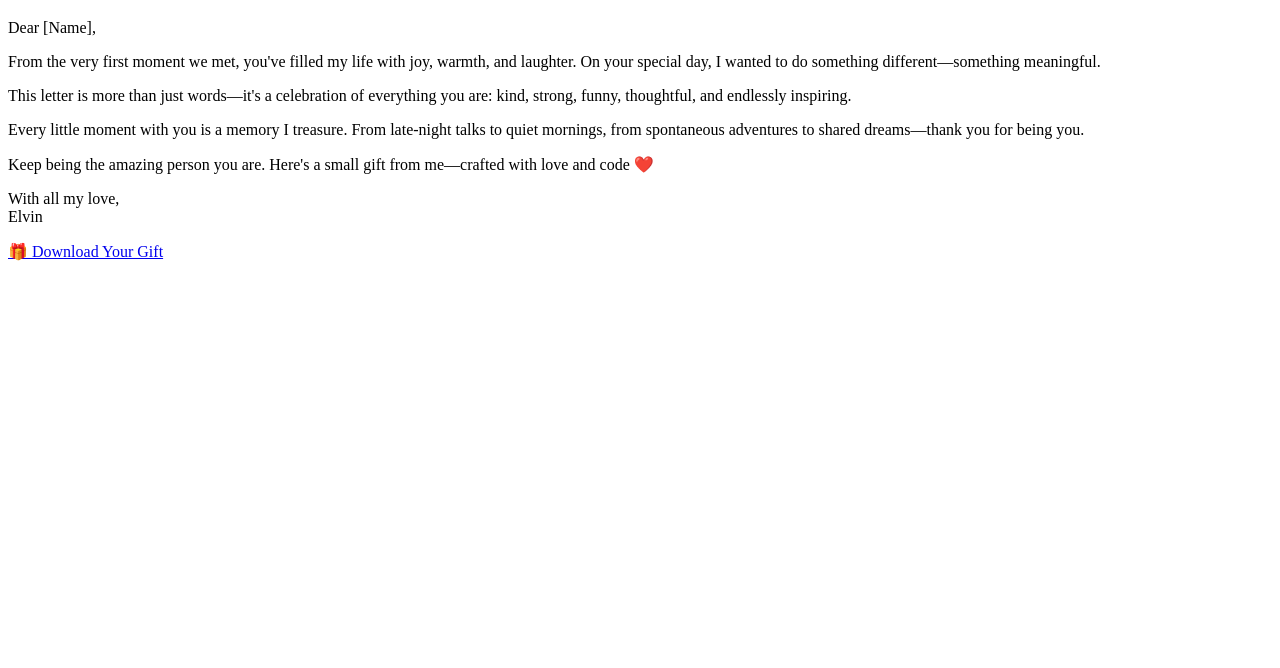
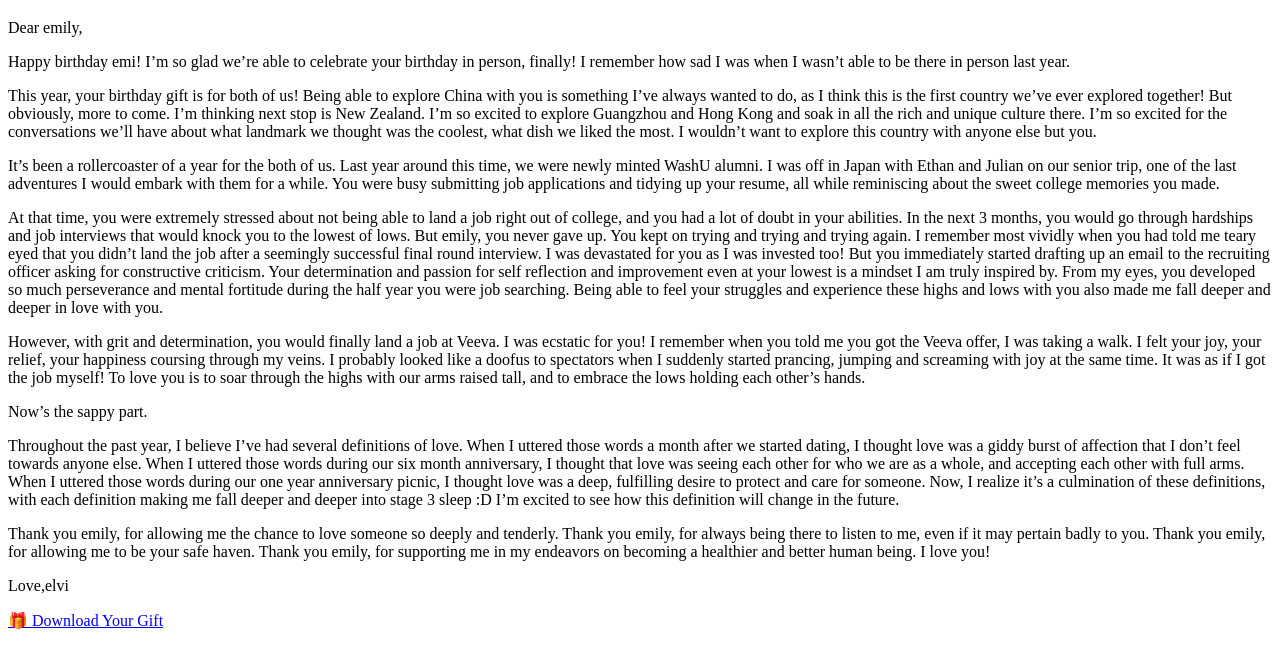
Before and after one commit to eding36/emilyBdayApp, a plain HTML site: page index.html in a window 1280 px wide. Shown: the part 62-730 px from the top of the page. Drawn offline with Linux system fonts and the light colour scheme.

Commit message:
initial commit

```diff
--- a/index.html
+++ b/index.html
@@ -10,23 +10,32 @@
   <div class="container">
     <h1>Happy Birthday ❤️</h1>
     <div class="letter">
-      <p>Dear [Name],</p>
+      <p>Dear emily,</p>
       <p>
-        From the very first moment we met, you've filled my life with joy, warmth, and laughter.
-        On your special day, I wanted to do something different—something meaningful.
+        Happy birthday emi! I’m so glad we’re able to celebrate your birthday in person, finally! I remember how sad I was when I wasn’t able to be there in person last year.
       </p>
       <p>
-        This letter is more than just words—it's a celebration of everything you are: kind, strong, funny,
-        thoughtful, and endlessly inspiring.
+        This year, your birthday gift is for both of us! Being able to explore China with you is something I’ve always wanted to do, as I think this is the first country we’ve ever explored together! But obviously, more to come. I’m thinking next stop is New Zealand. I’m so excited to explore Guangzhou and Hong Kong and soak in all the rich and unique culture there. I’m so excited for the conversations we’ll have about what landmark we thought was the coolest, what dish we liked the most. I wouldn’t want to explore this country with anyone else but you.
       </p>
       <p>
-        Every little moment with you is a memory I treasure. From late-night talks to quiet mornings, from
-        spontaneous adventures to shared dreams—thank you for being you.
+        It’s been a rollercoaster of a year for the both of us. Last year around this time, we were newly minted WashU alumni. I was off in Japan with Ethan and Julian on our senior trip, one of the last adventures I would embark with them for a while. You were busy submitting job applications and tidying up your resume, all while reminiscing about the sweet college memories you made.
       </p>
       <p>
-        Keep being the amazing person you are. Here's a small gift from me—crafted with love and code ❤️
+        At that time, you were extremely stressed about not being able to land a job right out of college, and you had a lot of doubt in your abilities. In the next 3 months, you would go through hardships and job interviews that would knock you to the lowest of lows. But emily, you never gave up. You kept on trying and trying and trying again. I remember most vividly when you had told me teary eyed that you didn’t land the job after a seemingly successful final round interview. I was devastated for you as I was invested too! But you immediately started drafting up an email to the recruiting officer asking for constructive criticism. Your determination and passion for self reflection and improvement even at your lowest is a mindset I am truly inspired by. From my eyes, you developed so much perseverance and mental fortitude during the half year you were job searching. Being able to feel your struggles and experience these highs and lows with you also made me fall deeper and deeper in love with you.
       </p>
-      <p>With all my love,<br/>Elvin</p>
+      <p>
+        However, with grit and determination, you would finally land a job at Veeva. I was ecstatic for you! I remember when you told me you got the Veeva offer, I was taking a walk.  I felt your joy, your relief, your happiness coursing through my veins. I probably looked like a doofus to spectators when I suddenly started prancing, jumping and screaming with joy at the same time. It was as if I got the job myself! To love you is to soar through the highs with our arms raised tall, and to embrace the lows holding each other’s hands.
+      </p>
+      <p>
+        Now’s the sappy part.
+      </p>
+      <p>
+        Throughout the past year, I believe I’ve had several definitions of love. When I uttered those words a month after we started dating, I thought love was a giddy burst of affection that I don’t feel towards anyone else. When I uttered those words during our six month anniversary, I thought that love was seeing each other for who we are as a whole, and accepting each other with full arms. When I uttered those words during our one year anniversary picnic, I thought love was a deep, fulfilling desire to protect and care for someone. Now, I realize it’s a culmination of these definitions, with each definition making me fall deeper and deeper into stage 3 sleep :D I’m excited to see how this definition will change in the future.
+      </p>
+      <p>
+        Thank you emily, for allowing me the chance to love someone so deeply and tenderly. Thank you emily, for always being there to listen to me, even if it may pertain badly to you. Thank you emily, for allowing me to be your safe haven. Thank you emily, for supporting me in my endeavors on becoming a healthier and better human being. I love you!
+      </p>
+      <p>Love,elvi</p>
     </div>
     <div class="download-section">
       <a href="/fromE.zip" download class="download-btn">🎁 Download Your Gift</a>
```
